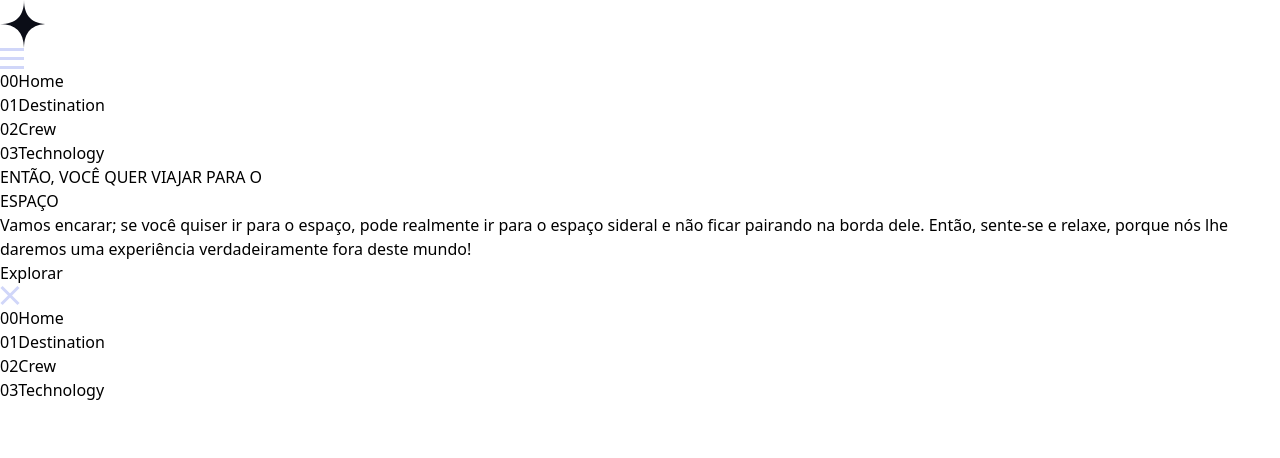
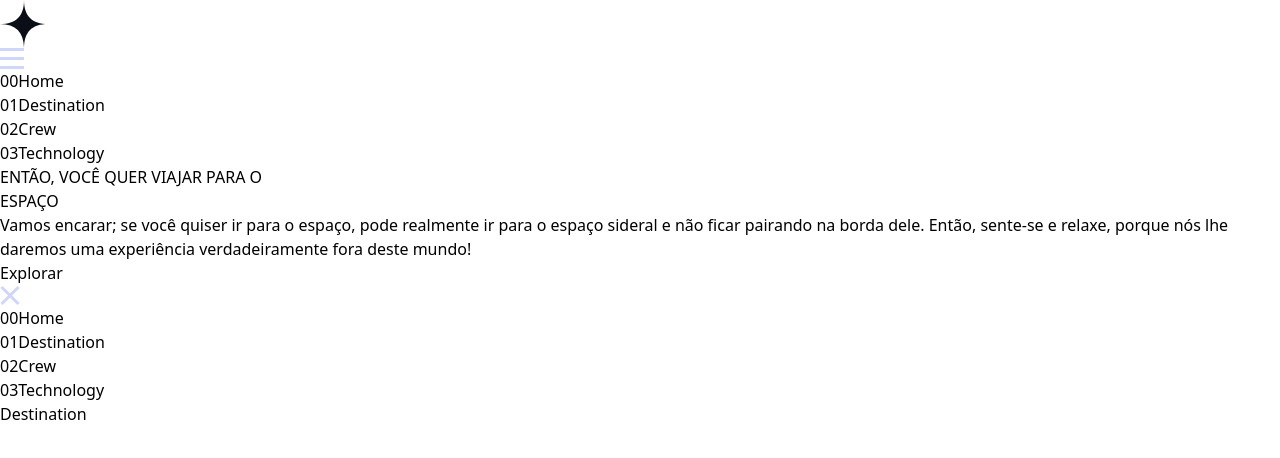
Before and after one commit to Daniel-san8/Nasa, a React (Vite) app: page /destination in a window 1280 px wide. Shown: the top 458 px of the page. Built offline with nearby package versions, Linux system fonts and the light colour scheme; a web font is replaced by a local one.

Commit message:
feat: criação de Link's

```diff
--- a/src/App.tsx
+++ b/src/App.tsx
@@ -3,15 +3,22 @@ import Header from "./Components/Header";
 import Main from "./Components/Main";
 import MobileNavigation from "./Components/MobileNavigation";
 import { ProviderGlobal } from "./Context/GlobalContext";
+import { BrowserRouter, Route, Routes } from "react-router-dom";
+import Destination from "./Components/Destination";
 function App() {
   return (
+    <BrowserRouter>
       <ProviderGlobal>
         <div className="relative bg-home-mobile md:bg-home-tablet lg:bg-home-desktop h-full w-full bg-cover">
           <Header />
           <Main />
           <MobileNavigation />
+          <Routes>
+            <Route path="/destination" element={<Destination />} />
+          </Routes>
         </div>
       </ProviderGlobal>
+    </BrowserRouter>
   );
 }
 
--- /dev/null
+++ b/src/Components/Destination.tsx
@@ -0,0 +1,7 @@
+import React from "react";
+
+const Destination = () => {
+  return <h1>Destination</h1>;
+};
+
+export default Destination;
--- a/src/Components/Header.tsx
+++ b/src/Components/Header.tsx
@@ -1,5 +1,6 @@
 import React from "react";
 import { globalUse } from "../Context/GlobalContext";
+import { Link } from "react-router-dom";
 
 const Header = () => {
   const { menuActive, setMenuActive } = globalUse();
@@ -24,22 +25,30 @@ const Header = () => {
         <div className="font-barlow text-white tracking-widest self-center lg:pr-16">
           <ul className="flex whitespace-nowrap">
             <li>
+              <Link to="/">
                 <span className="font-bold mr-3 ml-10 after-content cursor-pointer">
                   00
                 </span>
                 <span className="cursor-pointer">Home</span>
+              </Link>
             </li>
             <li>
+              <Link to="destination">
                 <span className="font-bold mr-3 ml-10 cursor-pointer">01</span>
                 <span className="cursor-pointer">Destination</span>
+              </Link>
             </li>
             <li>
+              <Link to="crew">
                 <span className="font-bold mr-3 ml-12 cursor-pointer">02</span>
                 <span className="cursor-pointer">Crew</span>
+              </Link>
             </li>
             <li>
+              <Link to="technology">
                 <span className="font-bold mr-3 ml-12 cursor-pointer">03</span>
                 <span className="cursor-pointer">Technology</span>
+              </Link>
             </li>
           </ul>
         </div>
--- a/src/Components/MobileNavigation.tsx
+++ b/src/Components/MobileNavigation.tsx
@@ -1,5 +1,6 @@
 import React from "react";
 import { globalUse } from "../Context/GlobalContext";
+import { Link } from "react-router-dom";
 
 const MobileNavigation = () => {
   const navigation = React.useRef<null | HTMLDivElement>(null);
@@ -31,16 +32,24 @@ const MobileNavigation = () => {
       <div className="font-barlow text-white tracking-widest py-12">
         <ul className="flex flex-col gap-y-8 px-8">
           <li>
-            <span className="font-bold pr-3">00</span>Home
+            <Link to="/">
+              <span className="font-bold pr-3">00</span>Home
+            </Link>
           </li>
           <li>
-            <span className="font-bold pr-3">01</span>Destination
+            <Link to="destination">
+              <span className="font-bold pr-3">01</span>Destination
+            </Link>
           </li>
           <li>
-            <span className="font-bold pr-3">02</span>Crew
+            <Link to="crew">
+              <span className="font-bold pr-3">02</span>Crew
+            </Link>
           </li>
           <li>
-            <span className="font-bold pr-3">03</span>Technology
+            <Link to="technology">
+              <span className="font-bold pr-3">03</span>Technology
+            </Link>
           </li>
         </ul>
       </div>
```
Also changed, not shown: src/index.css (+18 -1 lines). Lines whose indentation alone changed are shown as unchanged.
